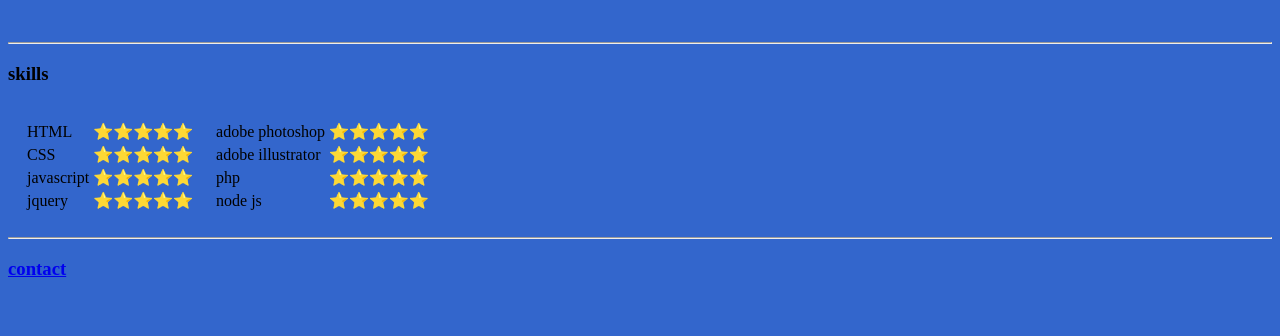
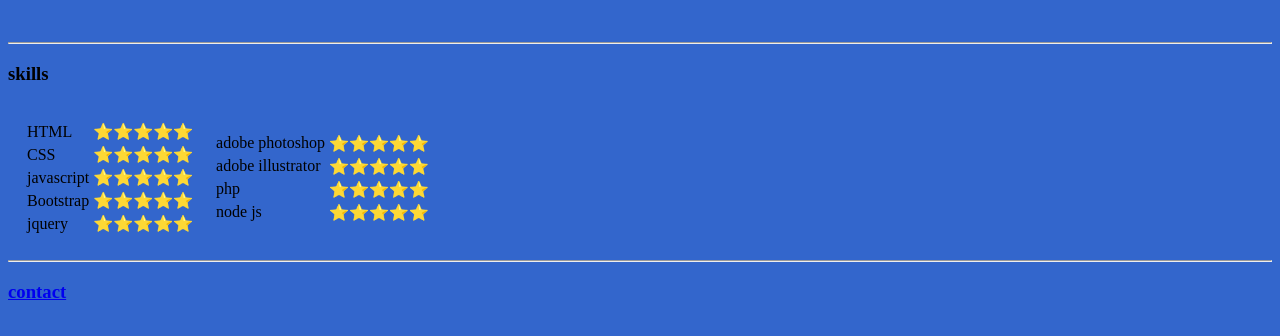
Before and after one commit to prasanth222/cv, a plain HTML site: page index.html in a window 1280 px wide. Shown: the part 184-520 px from the top of the page. Drawn offline with Linux system fonts and the light colour scheme.

Commit message:
Update index.html

```diff
--- a/index.html
+++ b/index.html
@@ -87,6 +87,10 @@
             <td>⭐️⭐️⭐️⭐️⭐️</td>
           </tr>
           <tr>
+            <td>Bootstrap</td>
+            <td>⭐️⭐️⭐️⭐️⭐️</td>
+          </tr>
+          <tr>
             <td>jquery</td>
             <td>⭐️⭐️⭐️⭐️⭐️</td>
           </tr>
```
